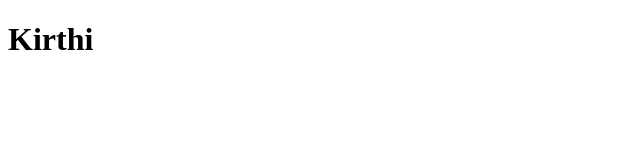
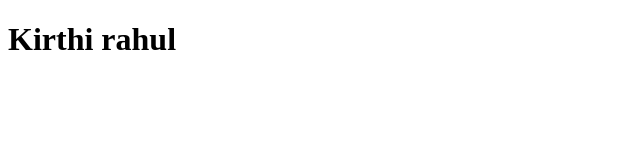
Before and after one commit to Balakiruthikajayakumar/samplerepo, a plain HTML site: page index.html in a window 1280 px wide. Shown: the whole page, without its empty margins (0-640 px from the left). Drawn offline with Linux system fonts and the light colour scheme.

Commit message:
feat : changed my name

```diff
--- a/index.html
+++ b/index.html
@@ -7,7 +7,7 @@
 </head>
 <body>
 
-    <h1>Kirthi</h1>
+    <h1>Kirthi  rahul</h1>
 
 </body>
 </html>
```
